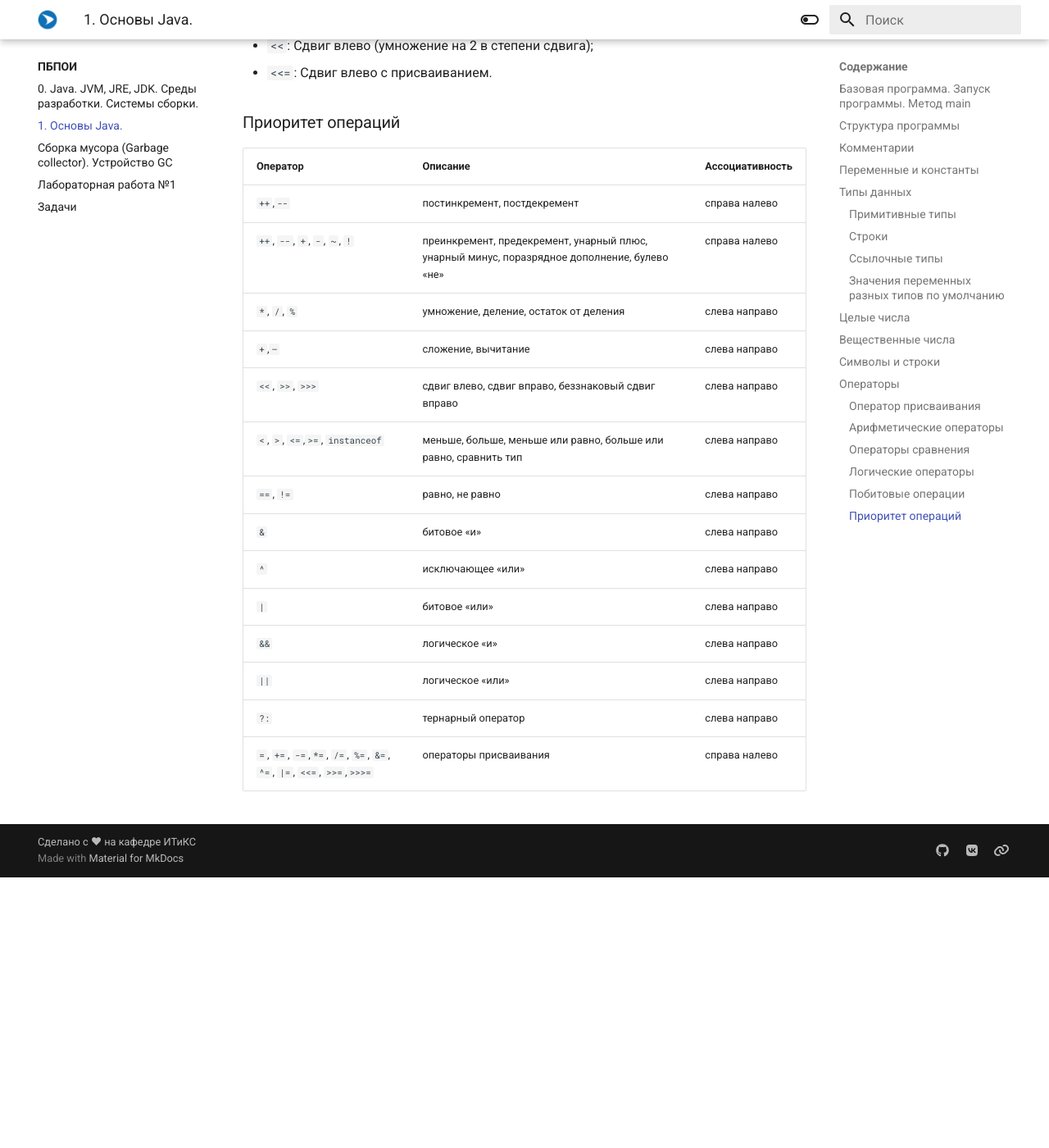
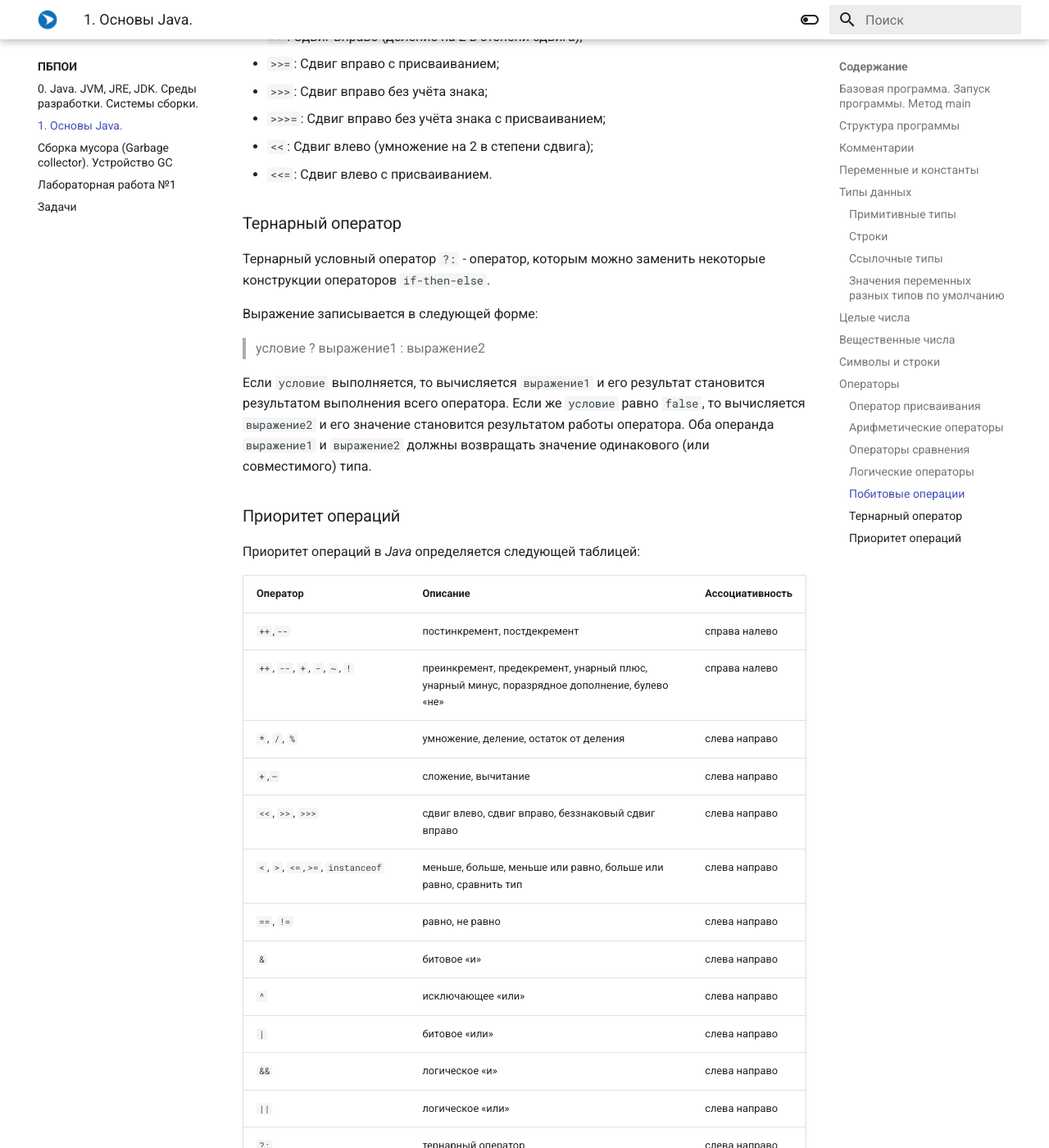
Before and after one commit to readonlyden/Programming-101, an MkDocs documentation site: the page built from docs/ПБПОИ/1-java-basics.md, in a window 1280 px wide and 1400 px high, scrolled down 18163 px. Shown: the whole window at 82% size. Built offline with MkDocs 1.6.1 and Material for MkDocs 9.7.7, drawn with Linux system fonts in a browser that asks for light colours; before the commit the page ends 19233 px from its top, so only the background shows below that; some of the changed text lies outside the part shown.

Commit message:
Fix issues

````diff
--- a/docs/ПБПОИ/1-java-basics.md
+++ b/docs/ПБПОИ/1-java-basics.md
@@ -472,7 +472,7 @@ int b = 4;
 boolean c = a < b;   // false
 ```
 * `>` (больше чем): Возвращает `true`, если первый операнд больше второго, иначе возвращает `false`
-```java`
+```java
 int a = 10;
 int b = 4;
 boolean c = a > b;   // true
@@ -567,7 +567,17 @@ boolean a6 = (50 > 6) ^ (4 / 2 < 3);
 + `<<`: Сдвиг влево (умножение на 2 в степени сдвига);
 + `<<=`: Сдвиг влево с присваиванием.
 
+### Тернарный оператор
+Тернарный условный оператор `?:` - оператор, которым можно заменить некоторые конструкции операторов `if-then-else`.
+
+Выражение записывается в следующей форме:
+>условие ? выражение1 : выражение2
+
+Если `условие` выполняется, то вычисляется `выражение1` и его результат становится результатом выполнения всего оператора. Если же `условие` равно `false`, то вычисляется `выражение2` и его значение становится результатом работы оператора. Оба операнда `выражение1` и `выражение2` должны возвращать значение одинакового (или совместимого) типа.
+
+
 ### Приоритет операций
+Приоритет операций в *Java* определяется следующей таблицей:
 
 |Оператор	|Описание	|Ассоциативность|
 |----|----|----|
@@ -585,3 +595,9 @@ boolean a6 = (50 > 6) ^ (4 / 2 < 3);
 |`||`	 |логическое «или»	 |слева направо|
 | `?: `   |тернарный оператор	 |слева направо|
 | `=`, `+=`, `-=`,`*=`, `/=`, `%=`, `&=`, `^=`,  `|=`, `<<=`, `>>=`,` >>>=`	 |операторы присваивания	 |справа налево|
+
+Изменить приоритет операторов можно при помощи скобок:
+```java
+int a = 2+2*2; // a = 6
+int b = (2+2)*2; // a = 8
+```
````
